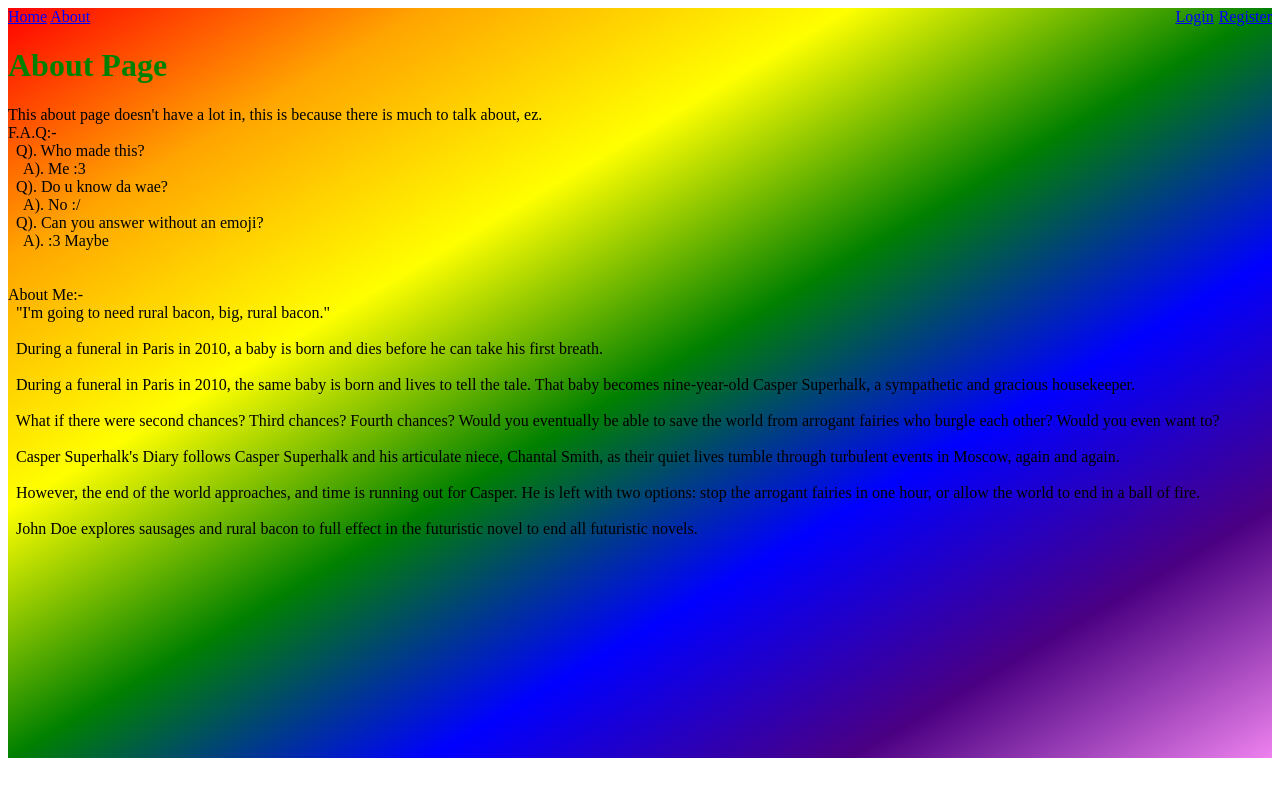
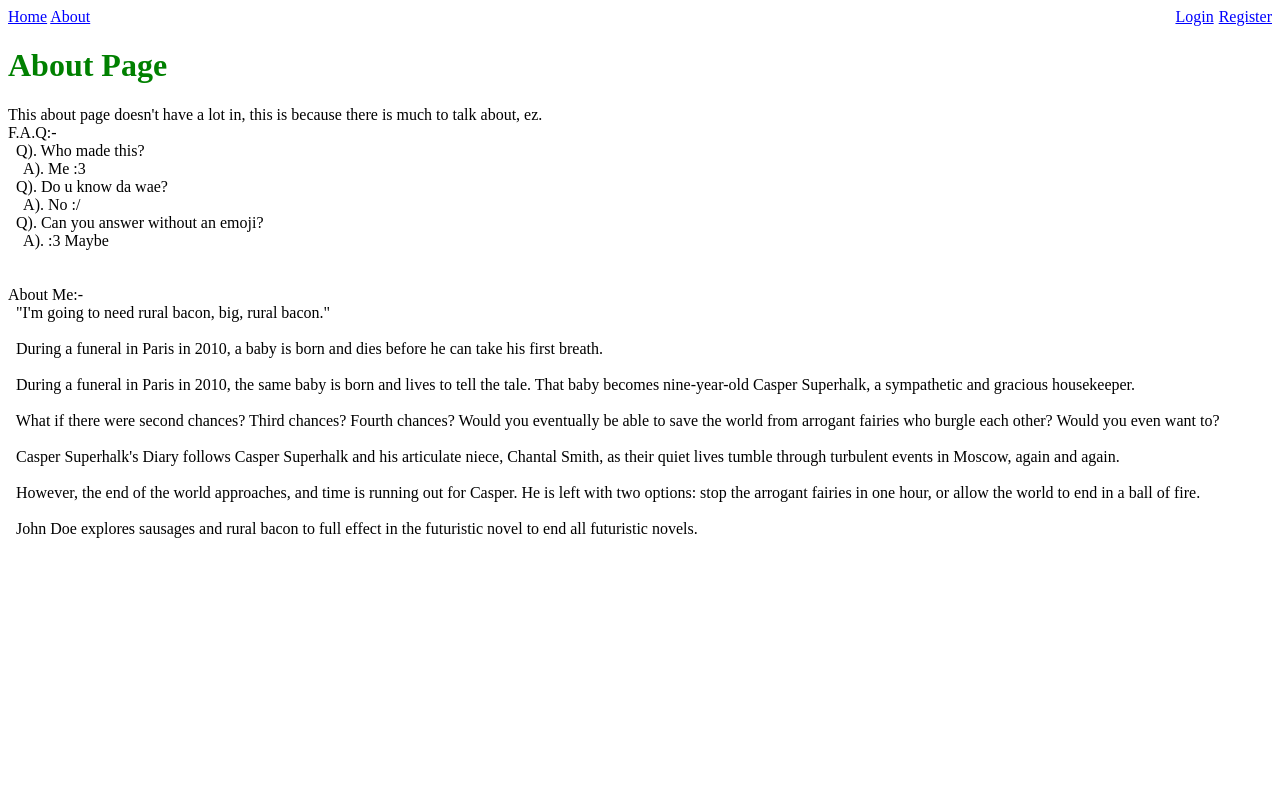
Before and after one commit to HiddenRealm/Individual_Project_James, a Flask app: page /about in a window 1280 px wide. Run offline with Flask 2, Linux system fonts and the light colour scheme.

Commit message:
Update layout.html

```diff
--- a/application/templates/layout.html
+++ b/application/templates/layout.html
@@ -25,7 +25,7 @@
 			}
 
 			.intro-header {
-				background-image: linear-gradient(to bottom right, red,orange,yellow,green,blue,indigo,violet);
+				background-color: light-gray;
 				height: 750px;
 				background-repeat: no-repeat;
 				background-size: contain;
```
